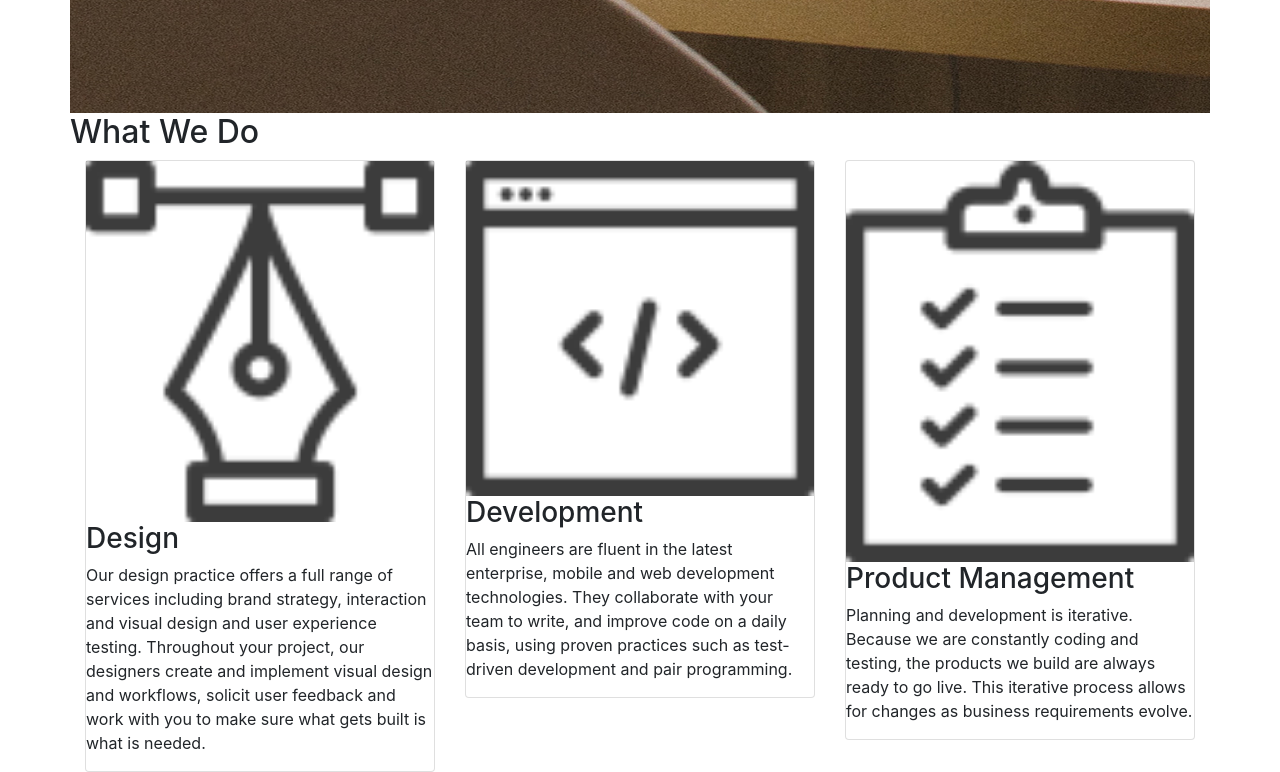
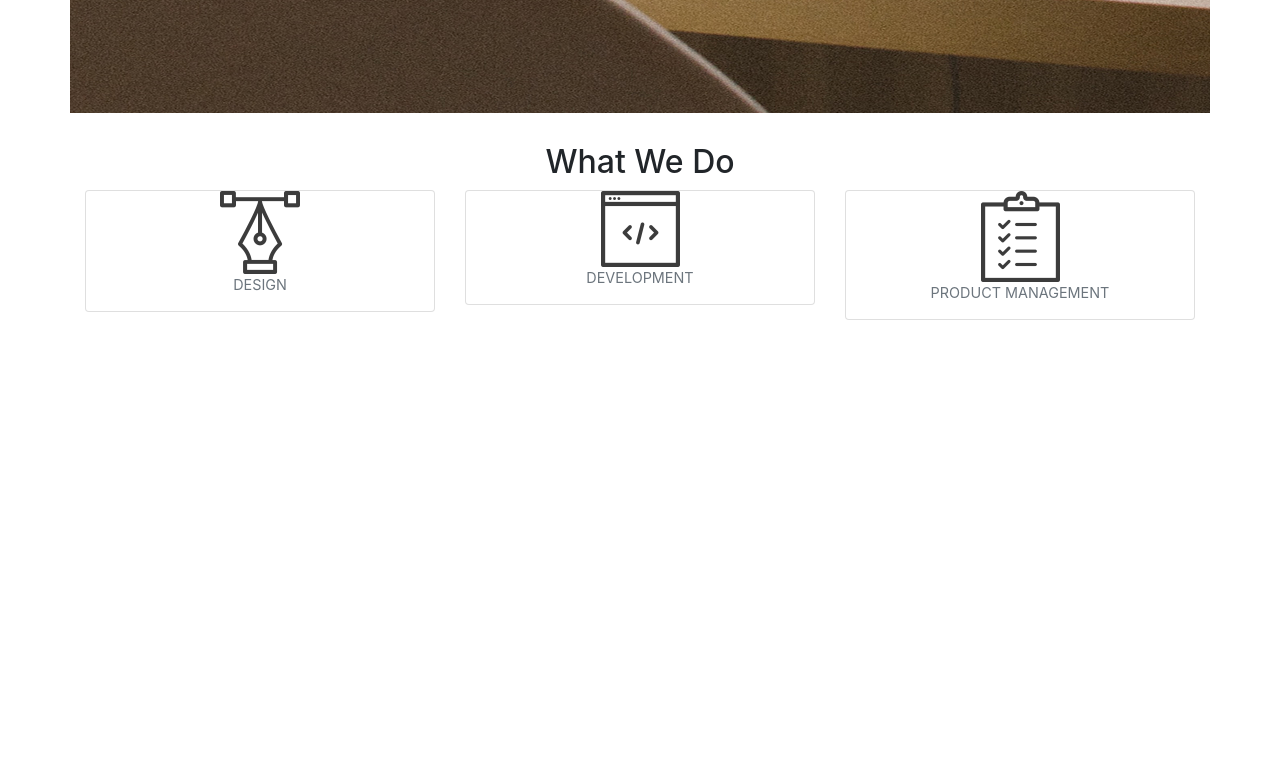
Before and after one commit to kipsang01/Delani-studio, a plain HTML site: page index.html in a window 1280 px wide. Shown: the part 1251-2023 px from the top of the page. After the commit the page ends 1571 px from the top, so only its background shows below. Drawn offline with nearby package versions, Linux system fonts and the light colour scheme.

Commit message:
style what we do page

```diff
--- a/css/styles.css
+++ b/css/styles.css
@@ -27,3 +27,16 @@ h2{
     margin-top: 30px;
     padding: 100px;
 }
+.text{
+    display: none;
+}
+#design, #development, #management {
+
+}
+.card{
+    width: auto;
+    height: auto;
+}
+.what-we-do{
+    margin-top: 30px;
+}
--- a/index.html
+++ b/index.html
@@ -35,30 +35,39 @@
             </p>
         </div>
     </div>
-    <div class="container p-10px">
-        <div class="row"><h2>What We Do</h2></div>
+    <div class="container what-we-do">
+        <div class="row text-center"><h2>What We Do</h2></div>
         <div class="row">
-            <div class="col-4">
-                <div class="card p-10px">
-                    <img src="/images/design_icon.png" alt="">
+            <div class="col-lg-4 col-xs-12">
+                <div class="card text-center">
+                    <figure>
+                    <img src="/images/design_icon.png" alt="design" id="design">
+                    <figcaption class="figure-caption">DESIGN</figcaption>
+                    </figure>
                     <div class="text">
                         <h3>Design</h3>
                         <p>Our design practice offers a full range of services including brand strategy, interaction and visual design and user experience testing. Throughout your project, our designers create and implement visual design and workflows, solicit user feedback and work with you to make sure what gets built is what is needed.</p>
                     </div>
                 </div>
             </div>
-            <div class="col-4">
-                <div class="card">
-                    <img src="/images/dev_icon.png" alt="">
+            <div class="col-lg-4 col-xs-12">
+                <div class="card text-center">
+                    <figure>
+                    <img src="/images/dev_icon.png" alt="development" id="development">
+                    <figcaption class="figure-caption">DEVELOPMENT</figcaption>
+                    </figure>
                     <div class="text">
                         <h3>Development</h3>
                         <p>All engineers are fluent in the latest enterprise, mobile and web development technologies. They collaborate with your team to write, and improve code on a daily basis, using proven practices such as test-driven development and pair programming.</p>
                     </div>
                 </div>
             </div>
-            <div class="col-4">
-                <div class="card">
-                    <img src="/images/product_icon.png" alt="">
+            <div class="col-lg-4 col-xs-12">
+                <div class="card text-center">
+                    <figure>
+                    <img src="/images/product_icon.png" alt="management" id="management">
+                    <figcaption class="figure-caption">PRODUCT MANAGEMENT</figcaption>
+                    </figure>
                     <div class="text">
                         <h3>Product Management</h3>
                         <p>Planning and development is iterative. Because we are constantly coding and testing, the products we build are always ready to go live. This iterative process allows for changes as business requirements evolve.</p>
```
